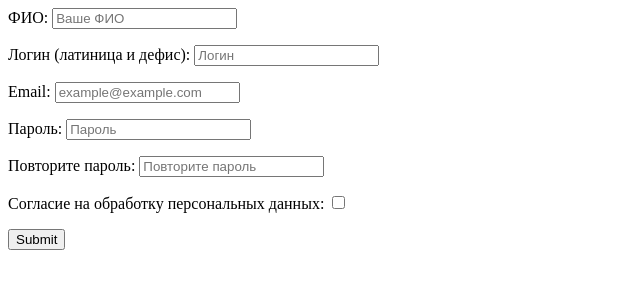
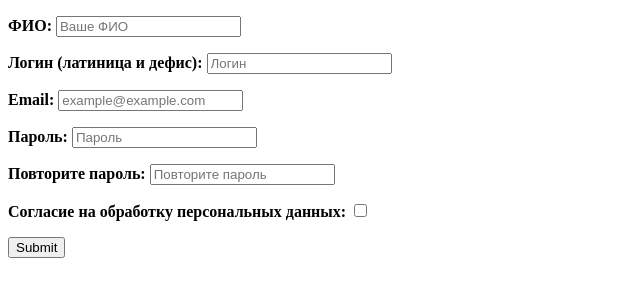
Before and after one commit to kristinatibeikina/design-studio, a Django app: page /desingapp/registration/ in a window 1280 px wide. Shown: the top 300 px of the page, without its empty margins (0-640 px from the left). Run offline with Django 4.2, Linux system fonts and the light colour scheme.

Commit message:
При неправильном вводе данных текст около поля выделяется

```diff
--- a/desingstudion/desingapp/forms.py
+++ b/desingstudion/desingapp/forms.py
@@ -1,6 +1,7 @@
 from django import forms
 from .models import User
 from django.core.exceptions import ValidationError
+from .models import Application
 import re
 
 
@@ -11,12 +12,21 @@ class Registration(forms.Form):
     password = forms.CharField(label='Пароль', max_length=30, required=True, widget=forms.PasswordInput(attrs={'placeholder': 'Пароль'}))
     password_confirm = forms.CharField(label='Повторите пароль', max_length=30, required=True, widget=forms.PasswordInput(attrs={'placeholder': 'Повторите пароль'}))
     agree_to_processing = forms.BooleanField(label='Согласие на обработку персональных данных', required=True)
+    error_css_class = "error"
+    required_css_class = "field"
 
     def clean_full_name(self):
         full_name = self.cleaned_data['full_name']
         if not re.match(r'^[а-яА-Я\s-]+$', full_name):
             raise ValidationError("ФИО может содержать только кириллические буквы, дефис и пробелы.")
         return full_name
+
+    def clean_password_confirm(self):
+        password = self.cleaned_data['password']
+        password_confirm = self.cleaned_data['password_confirm']
+        if password != password_confirm:
+            self.add_error('', "Пароли не совподают!")
+        return password_confirm
 
     def clean_username(self):
         username = self.cleaned_data['username']
@@ -26,16 +36,10 @@ class Registration(forms.Form):
             raise ValidationError("Логин не уникален.")
         return username
 
-    def clean_password_confirm(self):
-        password = self.cleaned_data['password']
-        password_confirm = self.cleaned_data['password_confirm']
-        if password != password_confirm:
-            self.add_error('', "Пароли не совподают!")
-        return password_confirm
     class Meta:
         model = User
 
 
 class LoginForm(forms.Form):
     username = forms.CharField(label='Логин (латиница и дефис)', max_length=30, required=True, widget=forms.TextInput(attrs={'placeholder': 'Логин'}))
-    password = forms.CharField(label='Пароль', max_length=30, required=True,widget=forms.PasswordInput(attrs={'placeholder': 'Пароль'}))
+    password = forms.CharField(label='Пароль', max_length=30, required=True, widget=forms.PasswordInput(attrs={'placeholder': 'Пароль'}))
--- a/desingstudion/desingapp/templates/registration/register.html
+++ b/desingstudion/desingapp/templates/registration/register.html
@@ -1,5 +1,20 @@
-<form method="post" action="">
-    {% csrf_token %}
-    {{ form.as_p }}
-    <input type="submit" value="Submit" />
-</form>
+<!DOCTYPE html>
+<html>
+<head>
+    <meta charset="utf-8" />
+    <title>METANIT.COM</title>
+        <style>
+        .error{color:red;}
+        .field{font-weight:bold;}
+        </style>
+    </head>
+<body class="container">
+    <form method="post" action="">
+        {% csrf_token %}
+            <table>
+                {{ form.as_p }}
+            </table>
+        <input type="submit" value="Submit" />
+    </form>
+    </body>
+</html>
```
